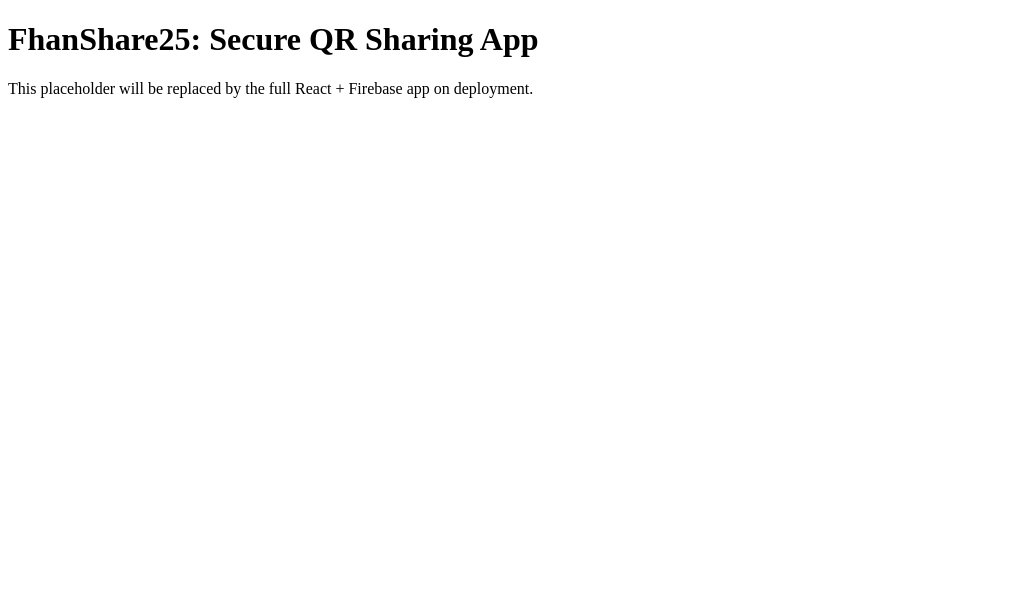
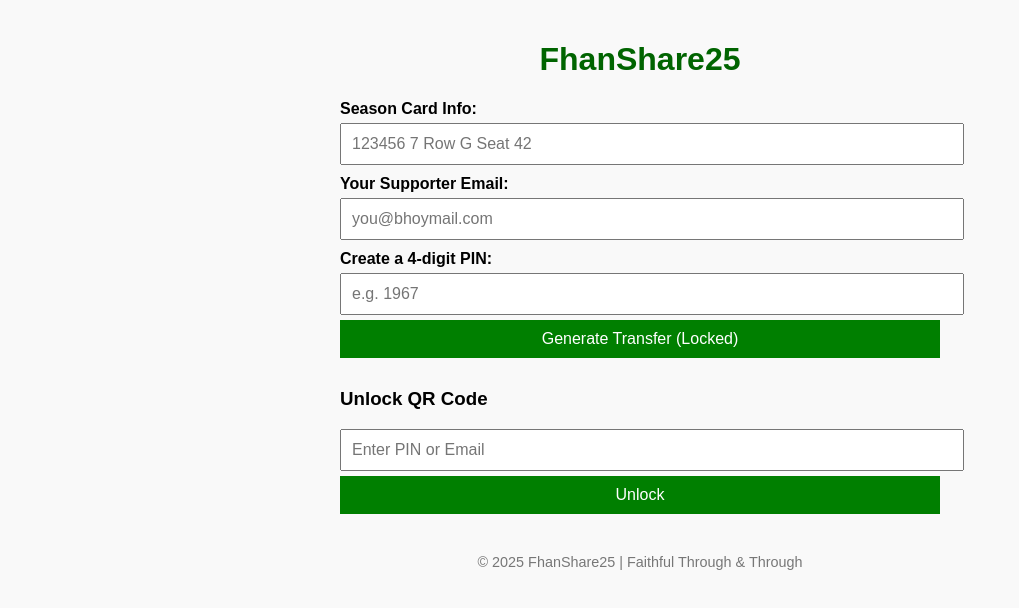
Before and after one commit to JungleBhoy/junglebhoy.github.io, a plain HTML site: page index.html in a window 1280 px wide. Shown: the whole page, without its empty margins (0-1019 px from the left). Drawn offline with Linux system fonts and the light colour scheme.

Commit message:
Add files via upload

```diff
--- a/index.html
+++ b/index.html
@@ -3,10 +3,91 @@
 <head>
   <meta charset="UTF-8" />
   <meta name="viewport" content="width=device-width, initial-scale=1.0"/>
-  <title>FhanShare25 App</title>
+  <title>FhanShare25 - Celtic Season QR</title>
+  <script src="https://cdn.jsdelivr.net/npm/qrcode/build/qrcode.min.js"></script>
+  <style>
+    body { font-family: Arial, sans-serif; max-width: 600px; margin: auto; padding: 20px; background: #f9f9f9; }
+    h1 { text-align: center; color: #006400; }
+    label { font-weight: bold; margin-top: 10px; display: block; }
+    input, button { display: block; width: 100%; padding: 10px; margin-top: 5px; font-size: 1rem; }
+    button { background-color: #007f00; color: white; border: none; cursor: pointer; }
+    button:hover { background-color: #005f00; }
+    #qr, #msg { margin-top: 20px; text-align: center; }
+    #unlockBox { margin-top: 30px; }
+    footer { text-align: center; margin-top: 40px; font-size: 0.9em; color: #777; }
+  </style>
 </head>
 <body>
-  <h1>FhanShare25: Secure QR Sharing App</h1>
-  <p>This placeholder will be replaced by the full React + Firebase app on deployment.</p>
+  <h1>FhanShare25</h1>
+
+  <label for="card">Season Card Info:</label>
+  <input type="text" id="card" placeholder="123456 7 Row G Seat 42" />
+
+  <label for="email">Your Supporter Email:</label>
+  <input type="email" id="email" placeholder="you@bhoymail.com" />
+
+  <label for="pin">Create a 4-digit PIN:</label>
+  <input type="password" id="pin" maxlength="4" placeholder="e.g. 1967" />
+
+  <button onclick="prepareQR()">Generate Transfer (Locked)</button>
+
+  <div id="unlockBox">
+    <h3>Unlock QR Code</h3>
+    <input type="text" id="unlockKey" placeholder="Enter PIN or Email" />
+    <button onclick="unlockQR()">Unlock</button>
+  </div>
+
+  <div id="msg"></div>
+  <div id="qr"></div>
+
+  <footer>
+    &copy; 2025 FhanShare25 | Faithful Through & Through
+  </footer>
+
+  <script>
+    let secureData = {};
+
+    function prepareQR() {
+      const card = document.getElementById("card").value.trim();
+      const email = document.getElementById("email").value.trim();
+      const pin = document.getElementById("pin").value.trim();
+      const msg = document.getElementById("msg");
+      if (!card || !email || pin.length !== 4) {
+        msg.innerHTML = "❌ Fill in all fields correctly (PIN must be 4 digits).";
+        msg.style.color = "red";
+        return;
+      }
+      const payload = {
+        card,
+        email,
+        pin,
+        validUntil: new Date(Date.now() + 24 * 60 * 60 * 1000).toISOString()  // 24h expiry
+      };
+      secureData = { payload, unlocked: false };
+      msg.innerHTML = "🔒 QR code is ready, but locked. Enter your PIN or email to unlock below.";
+      msg.style.color = "black";
+    }
+
+    function unlockQR() {
+      const key = document.getElementById("unlockKey").value.trim();
+      const { email, pin } = secureData.payload || {};
+      const msg = document.getElementById("msg");
+      if (key === email || key === pin) {
+        QRCode.toCanvas(document.createElement('canvas'), JSON.stringify(secureData.payload), function (err, canvas) {
+          if (err) {
+            msg.innerHTML = "❌ Error generating QR.";
+            return;
+          }
+          document.getElementById("qr").innerHTML = "";
+          document.getElementById("qr").appendChild(canvas);
+          msg.innerHTML = "✅ QR code unlocked! Show this at the gate.";
+          msg.style.color = "green";
+        });
+      } else {
+        msg.innerHTML = "❌ Incorrect PIN or Email.";
+        msg.style.color = "red";
+      }
+    }
+  </script>
 </body>
 </html>
```
